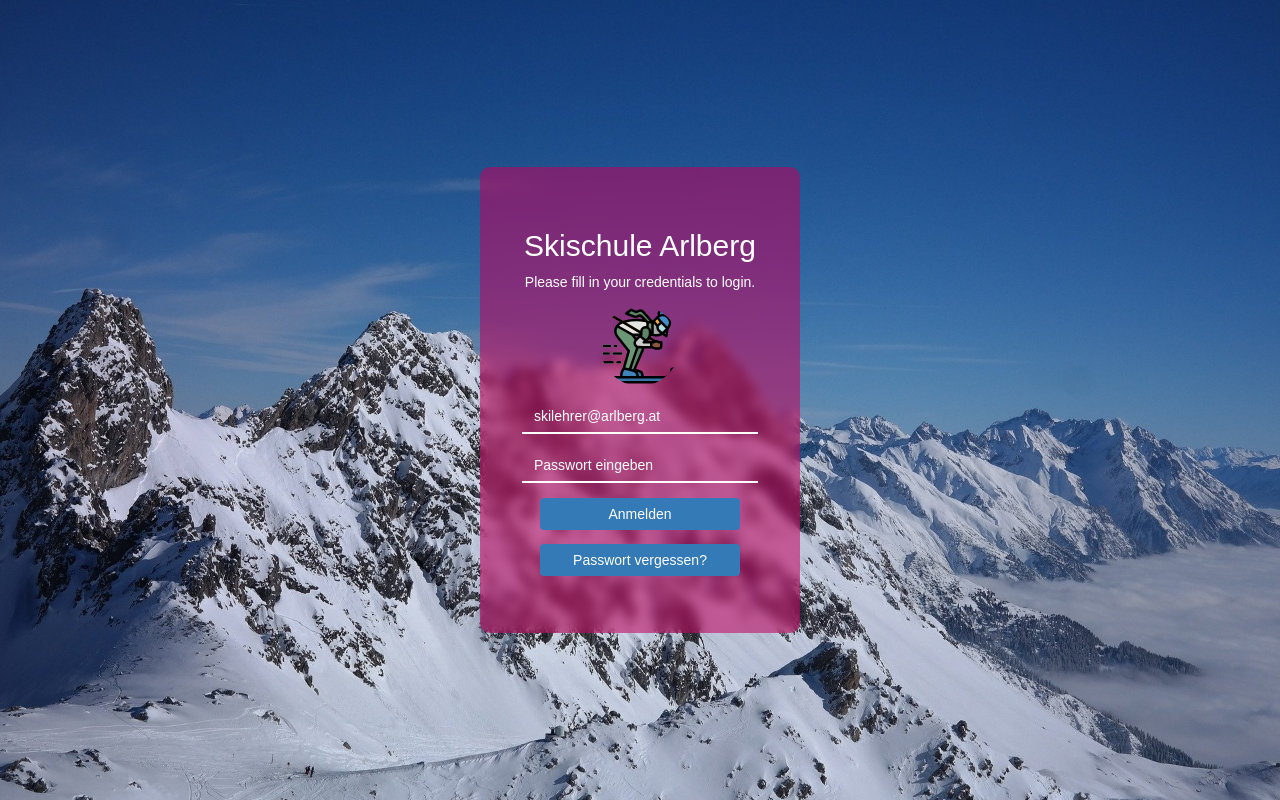
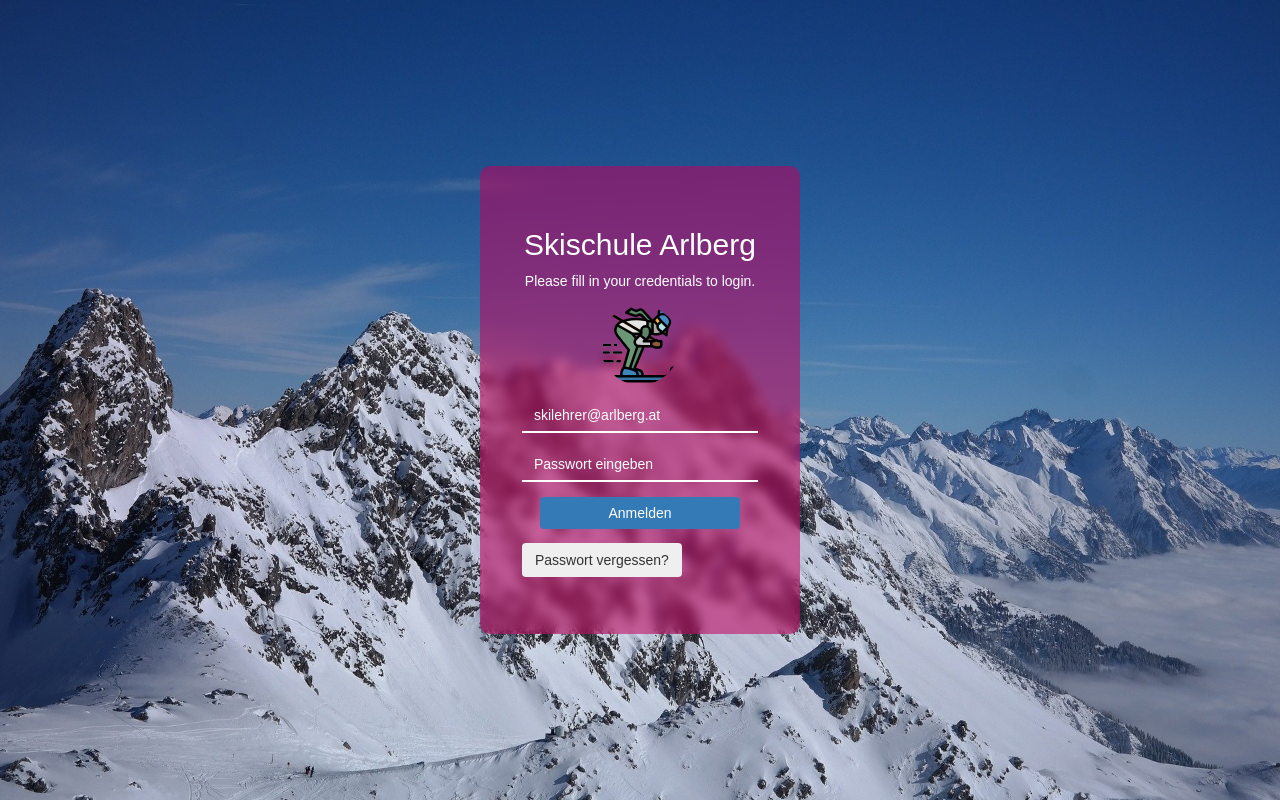
Before and after one commit to Team-Skischule/Homepage, a PHP site: page /Homepage/login.php in a window 1280 px wide. Run offline with PHP 8.4, Linux system fonts and the light colour scheme.

Commit message:
button class von btn-primary auf btn-secondary geändert bei: Passwort Vergessen button

```diff
--- a/login.php
+++ b/login.php
@@ -126,7 +126,7 @@ if ($_SERVER["REQUEST_METHOD"] == "POST") {
 
             <div class="form-group">
                 <input type="submit" class="btn btn-primary" value="Anmelden">
-                <input type="button" class="btn btn-primary" value="Passwort vergessen?" onclick="location.href='register.php';">
+                <input type="button" class="btn btn-secondary" value="Passwort vergessen?" onclick="location.href='register.php';">
 
             </div>
 <!--             <p>Don't have an account? <a href="register.php">Sign up now</a>.</p>
```
